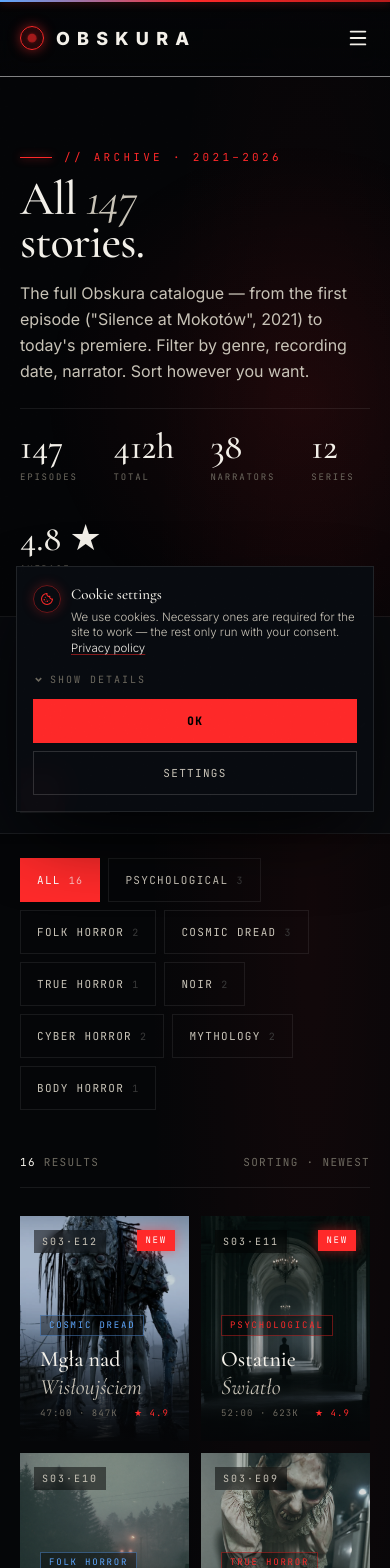
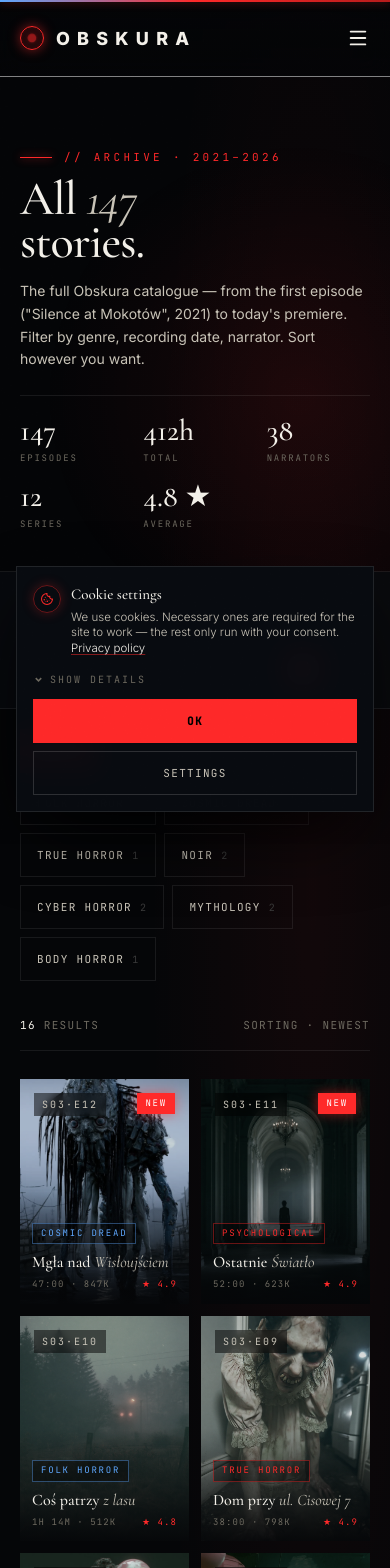
Before and after one commit to Krystiantechni/Obskura, a React (Vite) app: page /archive in a window 390 px wide. Shown: the top 1568 px of the page. Built offline with nearby package versions, Linux system fonts and the light colour scheme.

Commit message:
mobile-first: Archive — stats grid 3-col mobile, toolbar 2-row, karty fluid title/padding

```diff
--- a/src/pages/Archive.jsx
+++ b/src/pages/Archive.jsx
@@ -96,8 +96,8 @@ export default function Archive() {
             <br />
             {t("archive.title_p2")}
           </h1>
-          <p className="mt-4 max-w-xl text-base leading-relaxed text-ink-1">{t("archive.lead")}</p>
-          <div className="mt-6 flex flex-wrap gap-9 border-t border-line pt-5">
+          <p className="mt-4 max-w-xl text-sm leading-relaxed text-ink-1 lg:text-base">{t("archive.lead")}</p>
+          <div className="mt-6 grid grid-cols-3 gap-x-5 gap-y-4 border-t border-line pt-5 sm:flex sm:flex-wrap sm:gap-9">
             {[
               { num: "147", lab: t("archive.stat_episodes") },
               { num: "412h", lab: t("archive.stat_total") },
@@ -106,7 +106,7 @@ export default function Archive() {
               { num: "4.8 ★", lab: t("archive.stat_avg") },
             ].map((s, i) => (
               <div key={i}>
-                <div className="font-serif text-4xl font-medium leading-none">{s.num}</div>
+                <div className="font-serif text-3xl font-medium leading-none lg:text-4xl">{s.num}</div>
                 <div className="mt-1.5 font-mono text-[9px] uppercase tracking-mono text-ink-2">{s.lab}</div>
               </div>
             ))}
@@ -115,9 +115,10 @@ export default function Archive() {
       </header>
 
       {/* Toolbar */}
-      <div className="border-b border-line bg-bg-1/70 px-5 py-5 backdrop-blur-md lg:px-12">
-        <div className="mx-auto grid max-w-[1400px] items-center gap-5 lg:grid-cols-[1fr_auto_auto]">
-          <div className="relative">
+      <div className="border-b border-line bg-bg-1/70 px-5 py-4 backdrop-blur-md lg:px-12">
+        <div className="mx-auto max-w-[1400px]">
+          {/* Row 1: search full-width on mobile */}
+          <div className="relative mb-3 lg:hidden">
             <span className="pointer-events-none absolute left-4 top-1/2 -translate-y-1/2 text-ink-2"><SearchIcon /></span>
             <input
               type="search"
@@ -127,21 +128,35 @@ export default function Archive() {
               className="w-full border border-line bg-black/40 py-3 pl-11 pr-4 text-sm text-ink-0 transition-colors focus:border-red focus-visible:outline-none focus-visible:ring-2 focus-visible:ring-red/70"
             />
           </div>
-          <select value={sort} onChange={(e) => setSort(e.target.value)} className="cursor-pointer border border-line bg-black/40 px-4 py-3 text-[13px] text-ink-0 transition-colors focus:border-red focus-visible:outline-none focus-visible:ring-2 focus-visible:ring-red/70">
+          {/* Row 2: sort + view toggle on mobile; single row on desktop */}
+          <div className="flex items-center gap-3 lg:grid lg:grid-cols-[1fr_auto_auto] lg:gap-5">
+            {/* Search — desktop only (hidden on mobile, shown above) */}
+            <div className="relative hidden lg:block lg:flex-1">
+              <span className="pointer-events-none absolute left-4 top-1/2 -translate-y-1/2 text-ink-2"><SearchIcon /></span>
+              <input
+                type="search"
+                value={q}
+                onChange={(e) => setQ(e.target.value)}
+                placeholder={t("archive.search_placeholder")}
+                className="w-full border border-line bg-black/40 py-3 pl-11 pr-4 text-sm text-ink-0 transition-colors focus:border-red focus-visible:outline-none focus-visible:ring-2 focus-visible:ring-red/70"
+              />
+            </div>
+            <select value={sort} onChange={(e) => setSort(e.target.value)} className="min-h-[44px] flex-1 cursor-pointer border border-line bg-black/40 px-4 py-3 text-[13px] text-ink-0 transition-colors focus:border-red focus-visible:outline-none focus-visible:ring-2 focus-visible:ring-red/70 lg:flex-none">
               <option value="new">{t("archive.sort_new")}</option>
               <option value="old">{t("archive.sort_old")}</option>
               <option value="rating">{t("archive.sort_rating")}</option>
               <option value="duration">{t("archive.sort_duration")}</option>
             </select>
-          <div className="flex border border-line justify-self-start">
+            <div className="flex shrink-0 border border-line">
               <button onClick={() => setView("grid")} className={`grid h-11 w-11 place-items-center transition-colors ${view === "grid" ? "bg-red text-white" : "text-ink-2 hover:text-ink-0"}`}><GridIcon /></button>
               <button onClick={() => setView("list")} className={`grid h-11 w-11 place-items-center transition-colors ${view === "list" ? "bg-red text-white" : "text-ink-2 hover:text-ink-0"}`}><ListViewIcon /></button>
             </div>
           </div>
         </div>
+      </div>
 
       {/* Genre chips */}
-      <div className="mx-auto flex max-w-[1400px] flex-wrap gap-2 px-5 py-6 lg:px-12">
+      <div className="mx-auto flex max-w-[1400px] flex-wrap gap-2 px-5 py-5 lg:py-6 lg:px-12">
         {genres.map((g) => (
           <button
             key={g.id}
@@ -158,8 +173,8 @@ export default function Archive() {
       </div>
 
       {/* Grid */}
-      <div className="mx-auto mt-5 max-w-[1400px] px-5 pb-32 lg:px-12">
-        <div className="mb-7 flex items-center justify-between border-b border-line pb-4 font-mono text-[11px] uppercase tracking-ui text-ink-2">
+      <div className="mx-auto mt-4 max-w-[1400px] px-5 pb-20 lg:mt-5 lg:px-12 lg:pb-32">
+        <div className="mb-7 flex flex-wrap items-center justify-between gap-y-1 border-b border-line pb-4 font-mono text-[11px] uppercase tracking-ui text-ink-2">
           <div>
             <span className="text-ink-0">{filtered.length}</span> {filtered.length === 1 ? t("archive.result_one") : t("archive.result_many")}
             {genre !== "all" && ` · ${genreLabel[genre].toUpperCase()}`}
@@ -185,9 +200,9 @@ export default function Archive() {
                   <div className="absolute left-3.5 top-3.5 z-[2] bg-black/50 px-2 py-1 font-mono text-[10px] tracking-mono text-ink-1 backdrop-blur-sm">S{String(s.season).padStart(2, "0")}·E{String(s.num).padStart(2, "0")}</div>
                   {s.isNew && <div className="absolute right-3.5 top-3.5 z-[2] bg-red px-2 py-1 font-mono text-[9px] tracking-mono text-white shadow-[0_0_12px_rgba(255,42,42,0.5)]">{t("archive.new_badge")}</div>}
                   <span className="absolute bottom-[90px] right-4 z-[3] grid h-9 w-9 translate-y-2 place-items-center border border-white/15 bg-black/70 text-ink-0 opacity-0 backdrop-blur-sm transition-all group-hover:translate-y-0 group-hover:opacity-100 group-hover:border-red group-hover:bg-red"><Play size={10} /></span>
-                  <div className="absolute inset-x-0 bottom-0 z-[2] p-5">
-                    <span className={`mb-2.5 inline-block border bg-black/40 px-2 py-[3px] font-mono text-[9px] uppercase tracking-mono ${tagCls}`}>{genreLabel[s.genre]}</span>
-                    <h3 className="mb-1.5 font-serif text-[22px] font-medium leading-tight">{s.title} {s.titleEm && <em className="italic text-ink-1">{s.titleEm}</em>}</h3>
+                  <div className="absolute inset-x-0 bottom-0 z-[2] p-3 sm:p-4 lg:p-5">
+                    <span className={`mb-2 inline-block border bg-black/40 px-2 py-[3px] font-mono text-[9px] uppercase tracking-mono ${tagCls}`}>{genreLabel[s.genre]}</span>
+                    <h3 className="mb-1.5 font-serif text-[16px] font-medium leading-tight sm:text-[18px] lg:text-[22px]">{s.title} {s.titleEm && <em className="italic text-ink-1">{s.titleEm}</em>}</h3>
                     <div className="flex justify-between font-mono text-[9px] uppercase tracking-ui text-ink-2">
                       <span>{fmtDur(s.dur)} · {s.plays}</span>
                       <span className="text-red">★ {s.rating}</span>
@@ -207,7 +222,7 @@ export default function Archive() {
                   <div className="h-[50px] w-16 bg-cover bg-[center_30%] sm:h-20 sm:w-[100px]" style={{ backgroundImage: `url(${IMGS[s.img]})` }} />
                   <div>
                     <span className={`mb-1.5 inline-block border bg-black/40 px-2 py-[3px] font-mono text-[9px] uppercase tracking-mono ${tagCls}`}>{genreLabel[s.genre]}</span>
-                    <h3 className="font-serif text-lg font-medium leading-tight">{s.title} {s.titleEm && <em className="italic text-ink-1">{s.titleEm}</em>}</h3>
+                    <h3 className="font-serif text-base font-medium leading-tight sm:text-lg">{s.title} {s.titleEm && <em className="italic text-ink-1">{s.titleEm}</em>}</h3>
                   </div>
                   <div className="hidden font-mono text-[10px] uppercase tracking-ui text-ink-2 sm:block">{fmtDur(s.dur)} · {s.plays}</div>
                   <div className="font-mono text-[10px] uppercase tracking-ui text-red">★ {s.rating}</div>
```
Lines whose indentation alone changed are shown as unchanged.
